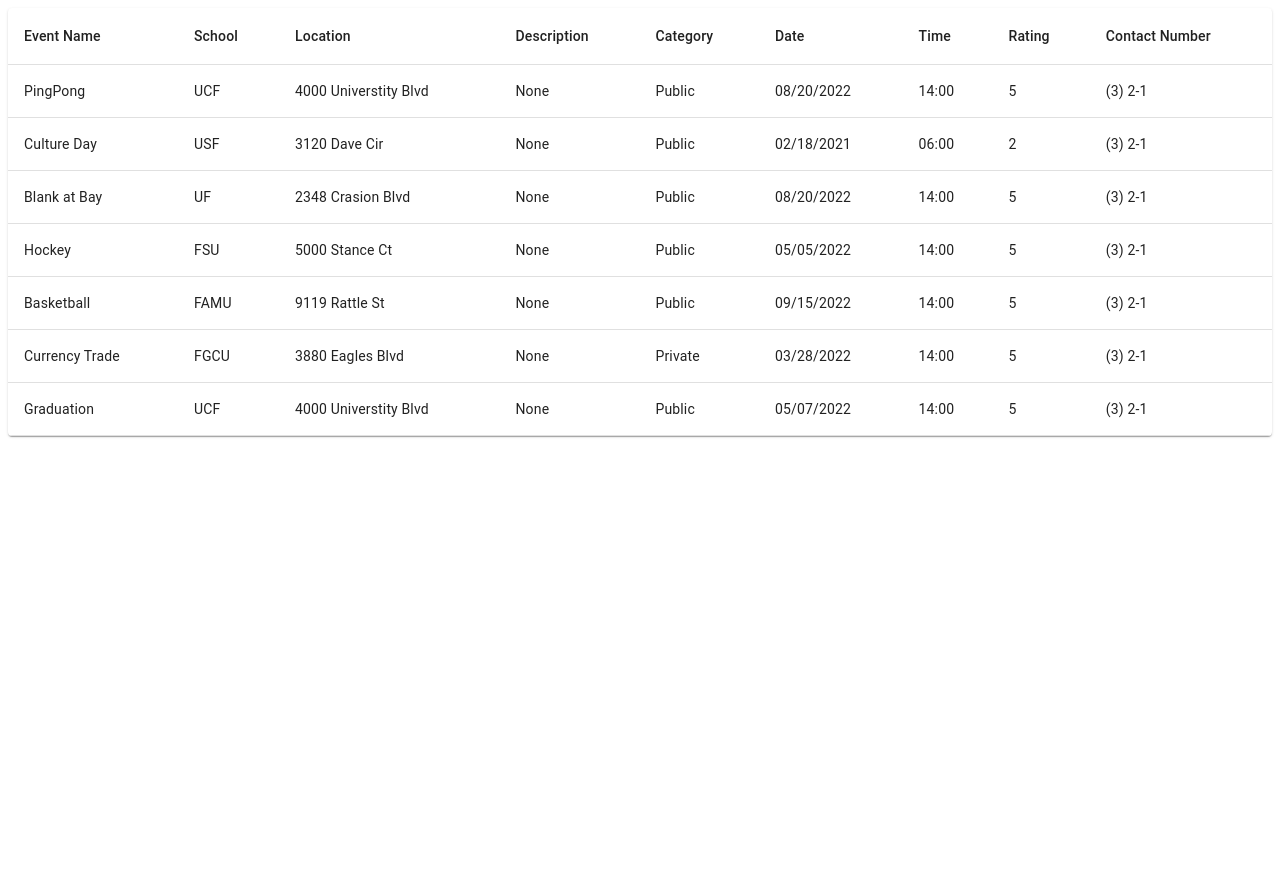
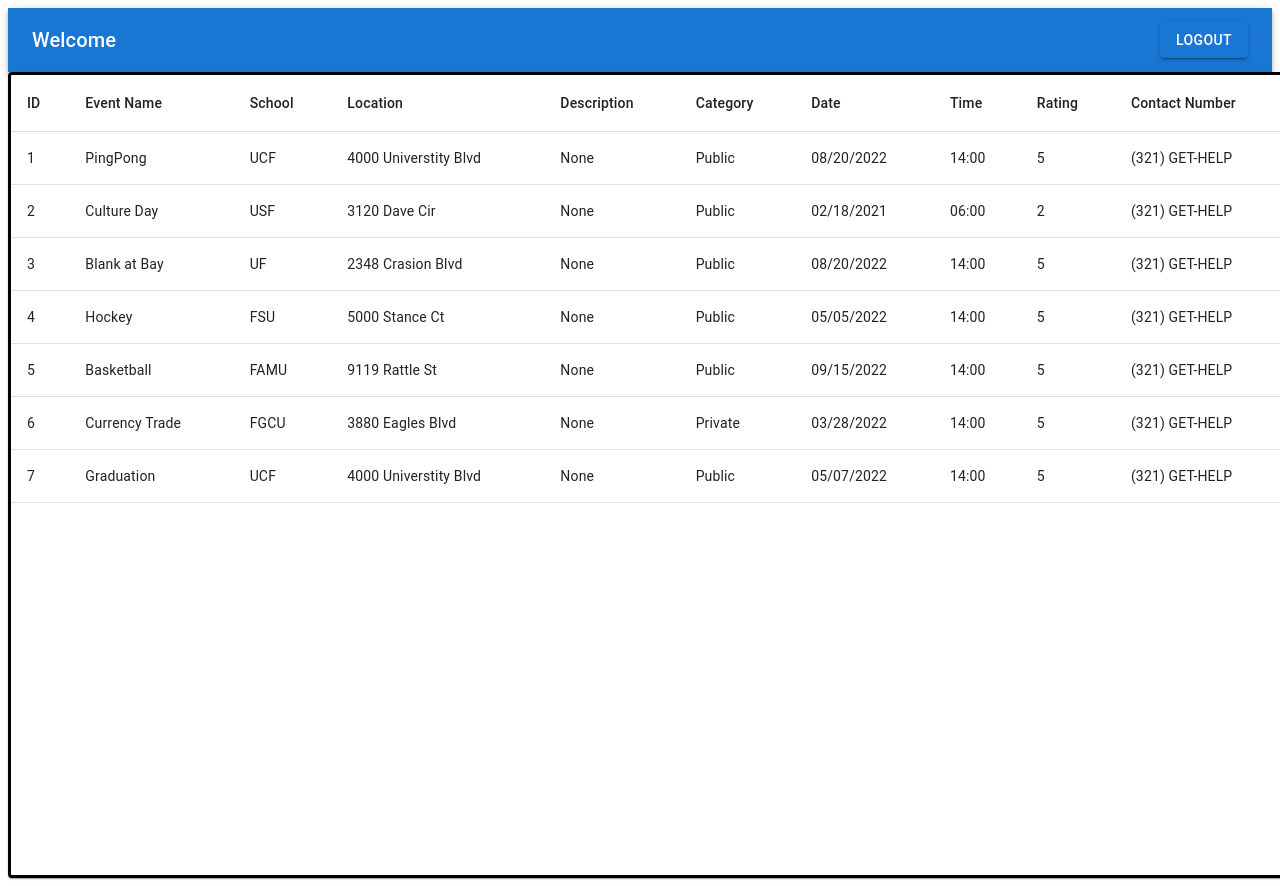
Before and after one commit to MorandR/Event-Planner, a React (Create React App) app in the folder frontend/: page / in a window 1280 px wide. Before the commit the page ends 800 px from the top, so only its background shows below. Built offline with nearby package versions, Linux system fonts and the light colour scheme.

Commit message:
Table Template Created

```diff
--- a/frontend/src/Auth/Dashboard.jsx
+++ b/frontend/src/Auth/Dashboard.jsx
@@ -1,4 +1,8 @@
 import {
+  AppBar,
+  Box,
+  Button,
+  IconButton,
   Paper,
   Table,
   TableBody,
@@ -6,16 +10,18 @@ import {
   TableContainer,
   TableHead,
   TableRow,
+  Toolbar,
+  Typography,
 } from "@mui/material";
-import { Box } from "@mui/system";
-import ExpandMoreIcon from "@mui/icons-material/ExpandMore";
-import { useState } from "react";
-import axios from "axios";
-import { useNavigate } from "react-router";
-import CustomButton from "../UI/Button";
+import { MenuIcon } from "@mui/icons-material";
+// import { useState } from "react";
+// import axios from "axios";
+// import { useNavigate } from "react-router";
+// import CustomButton from "../UI/Button";
 
 export default function Dashboard(props) {
   const columns = [
+    { field: "id", label: "ID", minwidth: 100 },
     { field: "name", label: "Event Name", minwidth: 100 },
     { field: "school", label: "School", minwidth: 100 },
     { field: "loc", label: "Location", minwidth: 100 },
@@ -24,34 +30,137 @@ export default function Dashboard(props) {
     { field: "date", label: "Date", minwidth: 100 },
     { field: "time", label: "Time", minwidth: 100 },
     { field: "rate", label: "Rating", minwidth: 100 },
-    { field: "number", label: "Contact Number", minwidth: 100, format:(value) => value.toLocaleString('en-US')},
+    { field: "number", label: "Contact Number", minwidth: 100 },
   ];
 
-
-  const formatNumber = (number) =>{
-    number.match('/(\w{3})(\w{3})(\w{4})/g')
-    return `(${number[0]}) ${number[1]}-${number[2]}`;
-  }
-
+  const formatNumber = (number) => {
+    let newNumber = number.match(/^(\w{3})(\w{3})(\w{4})$/);
+    return `(${newNumber[1]}) ${newNumber[2]}-${newNumber[3]}`;
+  };
 
   const rows = [
-    {name: "PingPong", school:"UCF", loc: "4000 Universtity Blvd", desc: 'None', cat: "Public", date: "08/20/2022", time: "14:00", rate: '5', number: formatNumber('321gethelp')},
-    {name: "Culture Day", school:"USF", loc: "3120 Dave Cir", desc: 'None', cat: "Public", date: "02/18/2021", time: "06:00", rate: '2', number: formatNumber('321gethelp')},
-    {name: "Blank at Bay", school:"UF", loc: "2348 Crasion Blvd", desc: 'None', cat: "Public", date: "08/20/2022", time: "14:00", rate: '5', number: formatNumber('321gethelp')},
-    {name: "Hockey", school:"FSU", loc: "5000 Stance Ct", desc: 'None', cat: "Public", date: "05/05/2022", time: "14:00", rate: '5', number: formatNumber('321gethelp')},
-    {name: "Basketball", school:"FAMU", loc: " 9119 Rattle St", desc: 'None', cat: "Public", date: "09/15/2022", time: "14:00", rate: '5', number: formatNumber('321gethelp')},
-    {name: "Currency Trade", school:"FGCU", loc: "3880 Eagles Blvd", desc: 'None', cat: "Private", date: "03/28/2022", time: "14:00", rate: '5', number: formatNumber('321gethelp')},
-    {name: "Graduation", school:"UCF", loc: "4000 Universtity Blvd", desc: 'None', cat: "Public", date: "05/07/2022", time: "14:00", rate: '5', number: formatNumber('321gethelp')},
+    {
+      id: "1",
+      name: "PingPong",
+      school: "UCF",
+      loc: "4000 Universtity Blvd",
+      desc: "None",
+      cat: "Public",
+      date: "08/20/2022",
+      time: "14:00",
+      rate: "5",
+      number: "321GETHELP",
+    },
+    {
+      id: "2",
+      name: "Culture Day",
+      school: "USF",
+      loc: "3120 Dave Cir",
+      desc: "None",
+      cat: "Public",
+      date: "02/18/2021",
+      time: "06:00",
+      rate: "2",
+      number: "321GETHELP",
+    },
+    {
+      id: "3",
+      name: "Blank at Bay",
+      school: "UF",
+      loc: "2348 Crasion Blvd",
+      desc: "None",
+      cat: "Public",
+      date: "08/20/2022",
+      time: "14:00",
+      rate: "5",
+      number: "321GETHELP",
+    },
+    {
+      id: "4",
+      name: "Hockey",
+      school: "FSU",
+      loc: "5000 Stance Ct",
+      desc: "None",
+      cat: "Public",
+      date: "05/05/2022",
+      time: "14:00",
+      rate: "5",
+      number: "321GETHELP",
+    },
+    {
+      id: "5",
+      name: "Basketball",
+      school: "FAMU",
+      loc: " 9119 Rattle St",
+      desc: "None",
+      cat: "Public",
+      date: "09/15/2022",
+      time: "14:00",
+      rate: "5",
+      number: "321GETHELP",
+    },
+    {
+      id: "6",
+      name: "Currency Trade",
+      school: "FGCU",
+      loc: "3880 Eagles Blvd",
+      desc: "None",
+      cat: "Private",
+      date: "03/28/2022",
+      time: "14:00",
+      rate: "5",
+      number: "321GETHELP",
+    },
+    {
+      id: "7",
+      name: "Graduation",
+      school: "UCF",
+      loc: "4000 Universtity Blvd",
+      desc: "None",
+      cat: "Public",
+      date: "05/07/2022",
+      time: "14:00",
+      rate: "5",
+      number: "321GETHELP",
+    },
   ];
 
   return (
+    <Box sx={{ flex: 1 }}>
+      <AppBar position="static">
+        <Toolbar>
+          {/* <IconButton
+            size="large"
+            edge="start"
+            color="inherit"
+            aria-label="open drawer"
+            sx={{ mr: 2 }}
+          >
+            <MenuIcon />
+          </IconButton> */}
+          <Typography
+            variant="h6"
+            noWrap
+            component="div"
+            sx={{ flexGrow: 1, display: { xs: "none", sm: "block" } }}
+          >
+            Welcome
+          </Typography>
 
+          <Button variant="contained">Logout</Button>
+        </Toolbar>
+      </AppBar>
 
-    <TableContainer component={Paper}>
-      <Table
-        sx={{ width: "80% vw", height: "90% vh" }}
-        aria-label="simple table"
+      <TableContainer
+        component={Paper}
+        sx={{
+          width: "100vw",
+          height: "100vh",
+          borderStyle: "solid",
+          borderColor: "black",
+        }}
       >
+        <Table aria-label="simple table">
           <TableHead>
             <TableRow>
               {columns.map((col) => (
@@ -62,12 +171,12 @@ export default function Dashboard(props) {
           <TableBody>
             {rows.map((row) => {
               return (
-                  <TableRow hover role='checkbox' tabIndex={-1} key={row.code}>
+                <TableRow hover role="checkbox" tabIndex={-1} key={row.id}>
                   {columns.map((col) => {
                     const value = row[col.field];
                     return (
                       <TableCell key={col.field} align={col.align}>
-                          {col.format ? col.format(value) : value}
+                        {col.field === "number" ? formatNumber(value) : value}
                       </TableCell>
                     );
                   })}
@@ -77,5 +186,6 @@ export default function Dashboard(props) {
           </TableBody>
         </Table>
       </TableContainer>
+    </Box>
   );
 }
```
Lines whose indentation alone changed are shown as unchanged.
